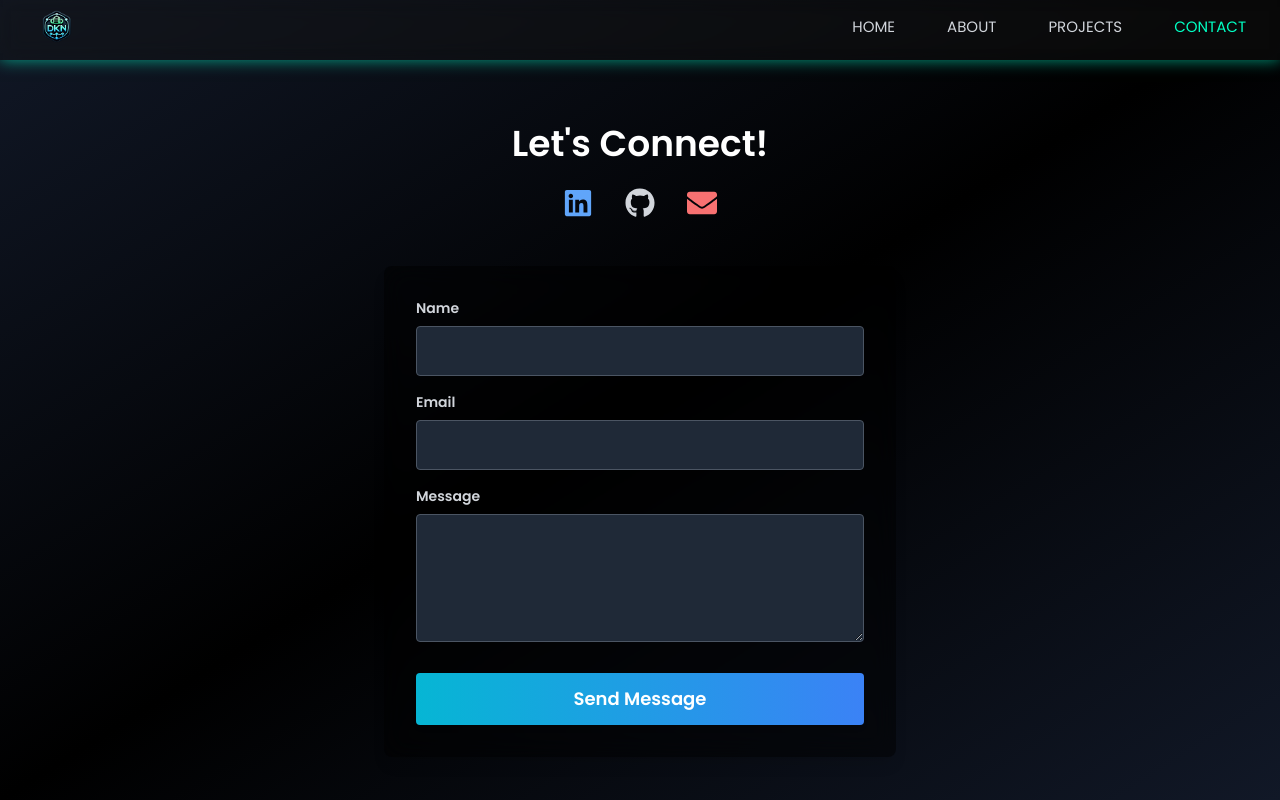
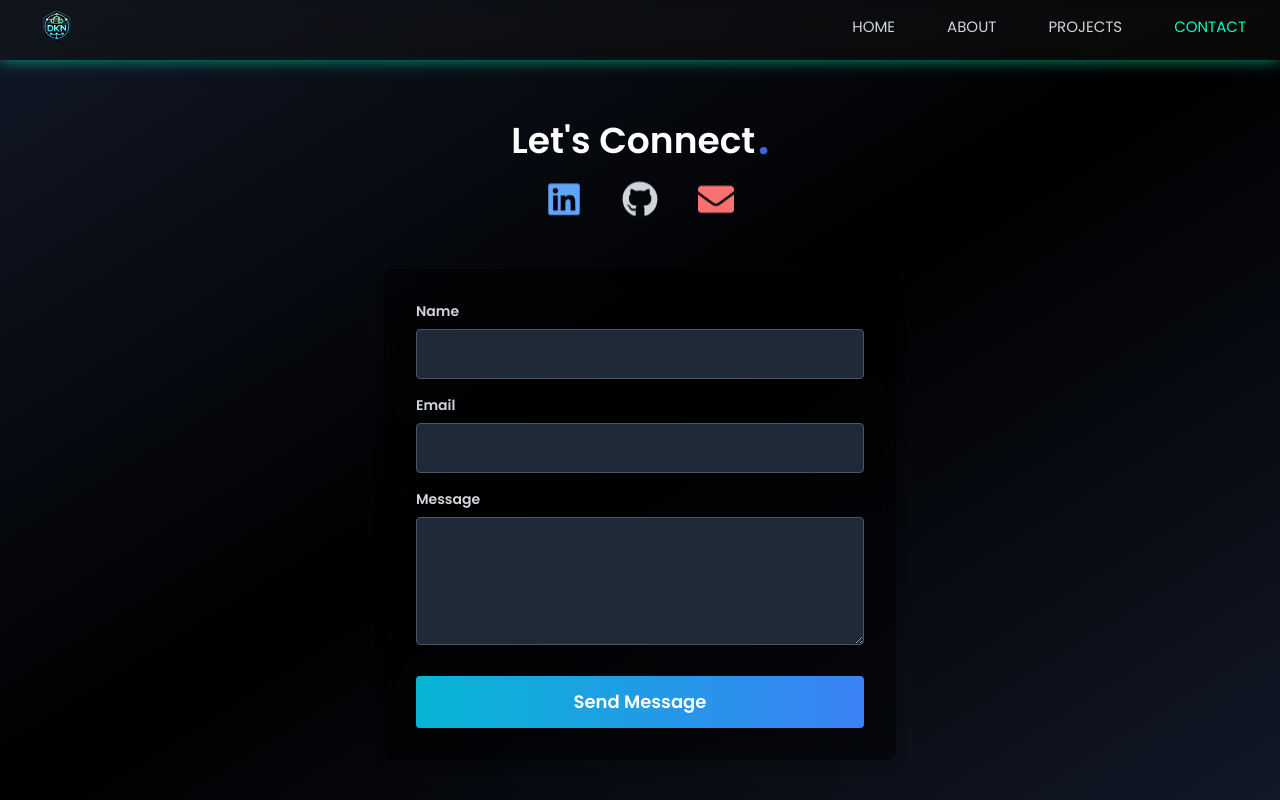
Before and after one commit to kandilidinesh/portfolio-web, a Next.js app: page /contact in a window 1280 px wide. Built offline with nearby package versions, Linux system fonts and the light colour scheme.

Commit message:
Updated Contact Page

```diff
--- a/app/contact/page.js
+++ b/app/contact/page.js
@@ -45,42 +45,97 @@ export default function Contact() {
 
             {/* Page Container */}
             <div className="h-screen bg-gradient-to-br from-gray-900 via-black to-gray-900 text-white flex flex-col justify-center items-center px-8 pt-20 relative">
-                {/* Page Title */}
+                {/* Page Title with Futuristic Animated Dot */}
                 <motion.h1
-                    className="text-4xl font-bold mb-6 neon-text"
+                    className="text-4xl font-bold mb-6 neon-text flex items-center"
                     initial={{ opacity: 0, y: -20 }}
                     animate={{ opacity: 1, y: 0 }}
                     transition={{ duration: 1 }}>
-                    Let&apos;s Connect!
+                    Let&apos;s Connect
+                    <motion.span
+                        className="ml-1"
+                        animate={{
+                            opacity: [0.3, 1, 0.3], // Fading effect
+                            scale: [1, 1.3, 1], // Pulsating effect
+                            y: [0, -2, 0], // Slight floating movement
+                            color: ["#00E4FF", "#007BFF", "#9B51E0"] // Neon color transition
+                        }}
+                        transition={{
+                            repeat: Infinity, // Infinite loop
+                            duration: 1.5, // Smooth transitions
+                            ease: "easeInOut"
+                        }}>
+                        .
+                    </motion.span>
                 </motion.h1>
 
-                {/* Floating Social Icons */}
-                <div className="flex space-x-8 text-3xl mb-6">
+                {/* Floating Social Icons with Glow & Floating Effect */}
+                <motion.div
+                    className="flex space-x-10 mb-6"
+                    initial={{ opacity: 0, y: 20 }}
+                    animate={{ opacity: 1, y: 0 }}
+                    transition={{ duration: 0.8, ease: "easeOut" }}>
                     <motion.a
                         href="https://www.linkedin.com/in/kandili/"
                         target="_blank"
                         rel="noopener noreferrer"
-                        whileHover={{ scale: 1.2, color: "#0A66C2" }}
-                        transition={{ type: "spring", stiffness: 200 }}>
-                        <FaLinkedin className="text-blue-400 hover:text-blue-500 transition-all" />
+                        className="text-4xl text-blue-400 transition-all"
+                        whileHover={{
+                            scale: 1.2,
+                            textShadow: "0px 0px 12px rgba(10, 102, 194, 0.8)"
+                        }}
+                        whileTap={{ scale: 0.9 }}
+                        animate={{
+                            y: [0, -5, 0], // Floating effect
+                            transition: {
+                                repeat: Infinity,
+                                duration: 2,
+                                ease: "easeInOut"
+                            }
+                        }}>
+                        <FaLinkedin />
                     </motion.a>
 
                     <motion.a
                         href="https://github.com/kandilidinesh"
                         target="_blank"
                         rel="noopener noreferrer"
-                        whileHover={{ scale: 1.2, color: "#ffffff" }}
-                        transition={{ type: "spring", stiffness: 200 }}>
-                        <FaGithub className="text-gray-300 hover:text-white transition-all" />
+                        className="text-4xl text-gray-300 transition-all"
+                        whileHover={{
+                            scale: 1.2,
+                            textShadow: "0px 0px 12px rgba(255, 255, 255, 0.8)"
+                        }}
+                        whileTap={{ scale: 0.9 }}
+                        animate={{
+                            y: [0, -5, 0],
+                            transition: {
+                                repeat: Infinity,
+                                duration: 2,
+                                ease: "easeInOut"
+                            }
+                        }}>
+                        <FaGithub />
                     </motion.a>
 
                     <motion.a
                         href="mailto:kandilindinesh@gmail.com"
-                        whileHover={{ scale: 1.2, color: "#FF5733" }}
-                        transition={{ type: "spring", stiffness: 200 }}>
-                        <FaEnvelope className="text-red-400 hover:text-red-500 transition-all" />
+                        className="text-4xl text-red-400 transition-all"
+                        whileHover={{
+                            scale: 1.2,
+                            textShadow: "0px 0px 12px rgba(255, 87, 51, 0.8)"
+                        }}
+                        whileTap={{ scale: 0.9 }}
+                        animate={{
+                            y: [0, -5, 0],
+                            transition: {
+                                repeat: Infinity,
+                                duration: 2,
+                                ease: "easeInOut"
+                            }
+                        }}>
+                        <FaEnvelope />
                     </motion.a>
-                </div>
+                </motion.div>
 
                 {/* Contact Form */}
                 <motion.form
```
